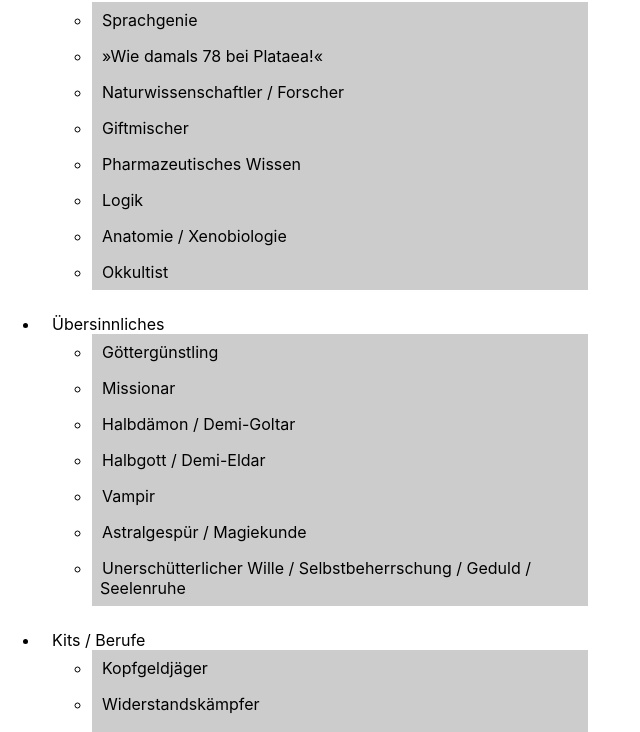
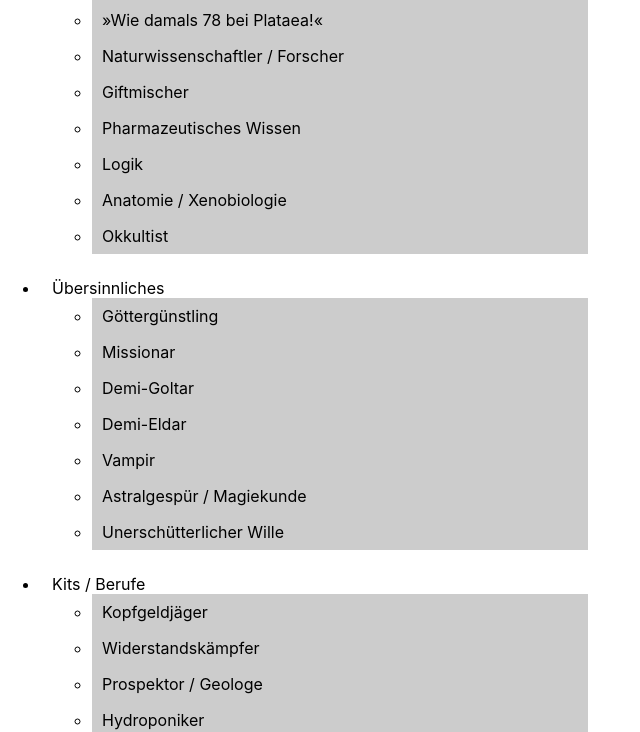
Before and after one commit to HendrikR/thukydides, a React (Create React App) app: page / in a window 1280 px wide. Shown: the part 1670-2402 px from the top of the page, without its empty margins (0-640 px from the left). Built offline with nearby package versions, Linux system fonts and the light colour scheme.

Commit message:
rule: Aspekte entfernt / angepasst
- Entfernt: Außergewöhnliche Körpergröße (ungeeignet als Aspekt)
- Entfernt: Sprachgenie (nicht nötig, da "magische" Kommunikation aller mit allen durch die Eldar gewährleistet wird)

```diff
--- a/src/aspects.js
+++ b/src/aspects.js
@@ -12,7 +12,6 @@ export default {
 	"Körperliches": [
 	    { name: "Athletik / Körperbeherrschung", desc: "Kann besser rennen, springen, schwimmen als seine Mitmenschen"},
 	    { name: "Eisenbieger", desc: "Ist überdurchschnittlich stark. Kann viel tragen, hart zuschlagen etc."},
-	    { name: "Außergewöhnliche Körpergröße", desc: "groß (mehr Kraft & Reichweite); klein (Bonus auf Verstecken, flink)"},
 	    { name: "Widerstand gegen Elemente", desc: "Aufgrund von Haut o.ä."},
 	    { name: "Konstitution / Widerstand", desc: "Fähigkeit, Schaden zu widerstehen"},
 	    { name: "Regeneration", desc: "Verbesserte Regeneration von Schaden"},
@@ -25,11 +24,11 @@ export default {
 	    { name: "Unauffälligkeit / »Bin nicht da«", desc: "Kann sich gut verstecken und ungesehen bewegen"},
 	    { name: "Schnüffler", desc: "Kann gut Leute ausfragen und recherchieren"},
 	    { name: "Empathie / Emo-Intelligenz", desc: "Kann sich in andere hineinversetzen"},
-	    { name: "Lügen/Eloquenz", desc: ""},
-	    { name: "Diplomat"},
-	    { name: "Handelsgeschick"},
-	    { name: "Organisation / Führung", desc: ""},
-	    { name: "Mut", desc: ""},
+	    { name: "Lügen/Eloquenz", desc: "Die Fähigkeit, andere glaubhaft zu belügen und vom eigenen Standpunkt zu überzeugen."},
+	    { name: "Diplomat", desc: "Kann zwischen gegensätzlichen Interessen von Gesprächsparteien vermitteln."},
+	    { name: "Handelsgeschick", desc:"Kennt sich mit Preisen und Handelspraktiken aus und kann daher Preise erfolgreich verhandeln."},
+	    { name: "Organisation / Führung", desc: "Versteht es, das Handeln von Personen langfristig aufeinander abzustimmen."},
+	    { name: "Mut", desc: "Bleibt auch in gefährlichen Situationen handlungsfähig."},
 	],
 	"Natur und Fortbewegung": [
 	    { name: "Pilot", desc: "Ausgezeichnete Fähigkeiten im Atmosphärenflug und im Orbit"},
@@ -62,11 +61,11 @@ export default {
 	"Übersinnliches": [
 	    { name: "Göttergünstling"},
 	    { name: "Missionar"},
-	    { name: "Halbdämon / Demi-Goltar"},
-	    { name: "Halbgott / Demi-Eldar"},
-	    { name: "Vampir", desc: "ernährt sich von Blut, Energie o.ä."},
+	    { name: "Demi-Goltar", desc: "Hat eine besondere Verbindung zu den «Dämonen»"},
+	    { name: "Demi-Eldar", desc: "Hat eine besondere Verbindung zu den «Göttern»"},
+	    { name: "Vampir", desc: "Ernährt sich von Blut, Energie o.ä."},
 	    { name: "Astralgespür / Magiekunde"},
-	    { name: "Unerschütterlicher Wille / Selbstbeherrschung / Geduld / Seelenruhe"},
+	    { name: "Unerschütterlicher Wille", desc: ""},
 	],
 	"Kits / Berufe": [
 	    { name: "Kopfgeldjäger"},
```
Also changed, not shown: 1 other file (tests, documents, lock files or other folders).
